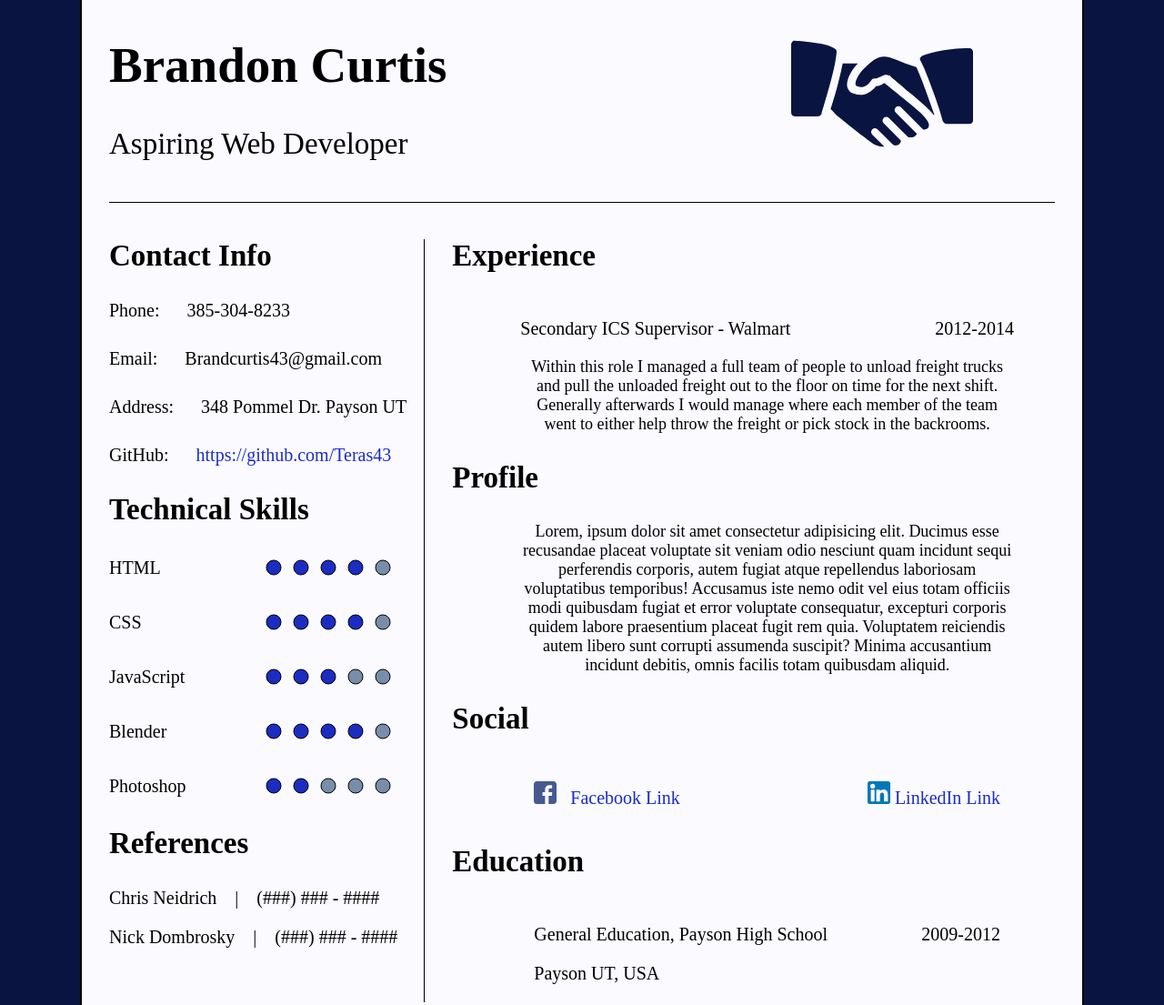
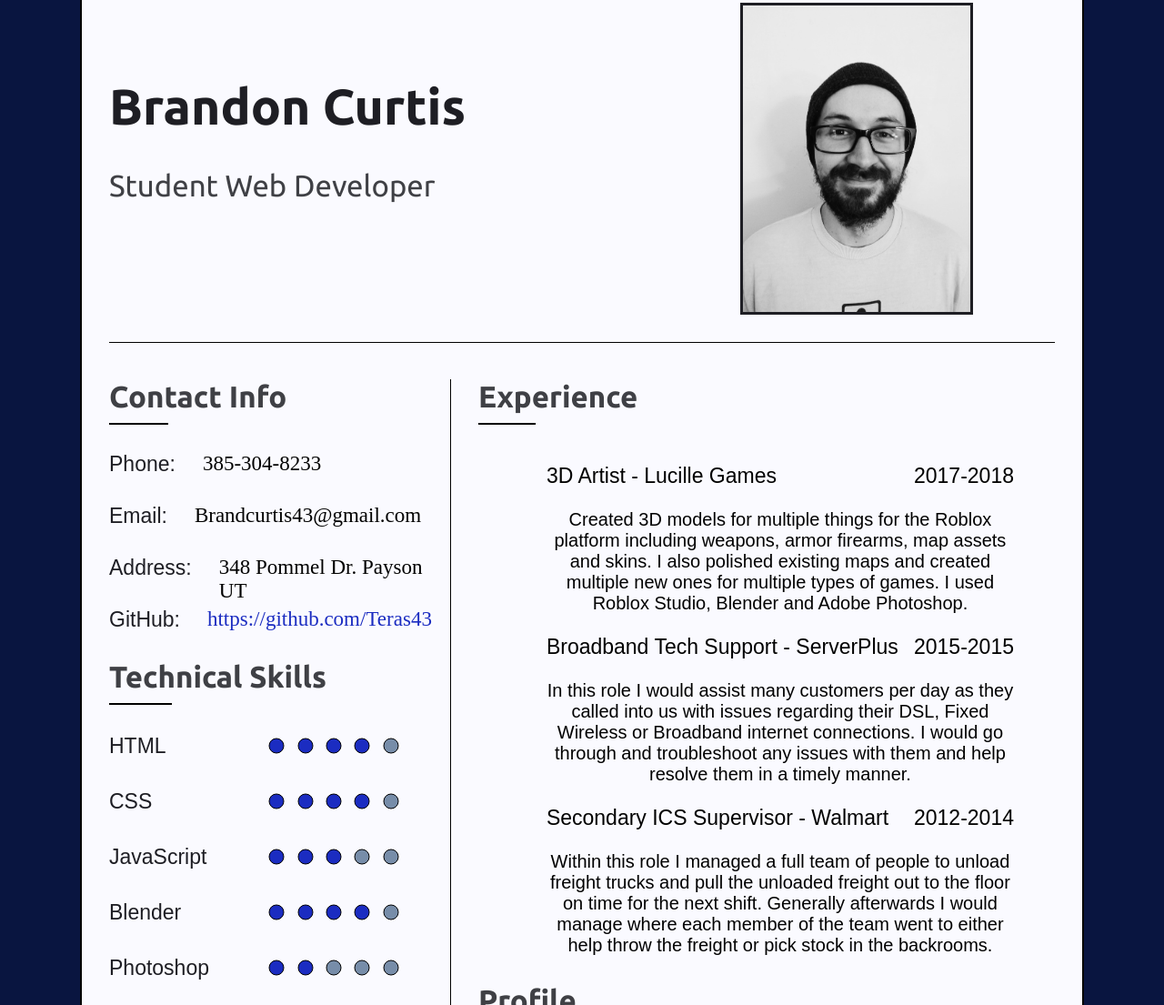
Before and after one commit to Teras43/myResume, a website: page sass/public/index.html in a window 1280 px wide. Shown: the part 109-1214 px from the top of the page at 91% size. Drawn offline with Linux system fonts and the light colour scheme; a web font is replaced by a local one.

Commit message:
Finished up the spacing, coloring and changed the photo. Also added more in the experience section and changed all the fonts.

```diff
--- a/sass/public/index.html
+++ b/sass/public/index.html
@@ -6,6 +6,8 @@
     <meta name="viewport" content="width=device-width, initial-scale=1.0">
     <title>My Resume</title>
     <link rel="stylesheet" href="./stylesheets/styles.css">
+    <link href="https://fonts.googleapis.com/css2?family=Gayathri:wght@100;400;700&display=swap" rel="stylesheet">
+    <link href="https://fonts.googleapis.com/css2?family=Gayathri:wght@100;400;700&family=Ubuntu:ital,wght@0,300;0,400;0,500;0,700;1,300;1,400;1,500;1,700&display=swap" rel="stylesheet">
 </head>
 
 <body>
@@ -14,16 +16,17 @@
             <div class="topBlock flexRow">
                 <div class="topLeft">
                     <h1>Brandon Curtis</h1>
-                    <span class="dressTextTop">Aspiring Web Developer</span>
+                    <span class="dressTextTop">Student Web Developer</span>
                 </div>
                 <div class="topRight">
-                    <img src="../img/agreement.svg" alt="No Img" width="200" height="200">
+                    <img class="topRightImg" src="../img/pictureofme.png" alt="No Img" width="200" height="258">
                 </div>
             </div>
             <div class="pageContent flexRow">
                 <div class="leftSide">
                     <div class="contactInfo">
                         <h2>Contact Info</h2>
+                        <!-- <hr class="contactInfoUnderline"/> -->
                         <div class="flexRow">
                             <span class="contactBody">Phone:</span> 385-304-8233
                         </div>
@@ -180,17 +183,49 @@
                     <div class="referencesInfo">
                         <h2>References</h2>
                         <p>
-                            Chris Neidrich &nbsp;&nbsp;&nbsp;|&nbsp;&nbsp;&nbsp; (###) ### - ####
+                            Chris Neidrich &nbsp;&nbsp;&nbsp;|&nbsp;&nbsp;&nbsp; (801) 318 - 1907
                         </p>
+                        <br/>
                         <p>
-                            Nick Dombrosky &nbsp;&nbsp;&nbsp;|&nbsp;&nbsp;&nbsp; (###) ### - ####
+                            Nick<br/> Dombrosky &nbsp;&nbsp;&nbsp;|&nbsp;&nbsp;&nbsp; (801) 471 - 6709
+                        </p>
+                        <br/>
+                        <p>
+                            Taft Miller &nbsp;&nbsp;&nbsp;|&nbsp;&nbsp;&nbsp; (385) 207 - 1419
                         </p>
                     </div>
                 </div>
                 <div class="rightSide">
                     <div class="experienceBlock">
-                        <h2>Experience</h2>
+                        <h2 class="rightSideHeader">Experience</h2>
                         <div class="experienceBody">
+                            <div class="experienceTop flexRow">
+                                <p>
+                                    3D Artist - Lucille Games
+                                </p>
+                                <p>
+                                    2017-2018
+                                </p>
+                            </div>
+                            <div class="experienceText">
+                                Created 3D models for multiple things for the Roblox platform including weapons, armor
+                                firearms, map assets and skins. I also polished existing maps and created multiple new ones
+                                for multiple types of games. I used Roblox Studio, Blender and Adobe Photoshop.
+                            </div>
+                            <div class="experienceTop flexRow">
+                                <p>
+                                    Broadband Tech Support - ServerPlus
+                                </p>
+                                <p>
+                                    2015-2015
+                                </p>
+                            </div>
+                            <div class="experienceText">
+                                In this role I would assist many customers per day as they called into us with issues
+                                regarding their DSL, Fixed Wireless or Broadband internet connections.
+                                I would go through and troubleshoot any issues with them and help resolve them
+                                in a timely manner.
+                            </div>
                             <div class="experienceTop flexRow">
                                 <p>
                                     Secondary ICS Supervisor - Walmart
@@ -208,31 +243,27 @@
                         </div>
                     </div>
                     <div class="profileBlock">
-                        <h2>Profile</h2>
+                        <h2 class="rightSideHeader">Profile</h2>
                         <p class="profileText">
-                            Lorem, ipsum dolor sit amet consectetur adipisicing elit.
-                            Ducimus esse recusandae placeat voluptate sit veniam odio nesciunt quam incidunt
-                            sequi perferendis corporis,
-                            autem fugiat atque repellendus laboriosam voluptatibus temporibus!
-                            Accusamus iste nemo odit vel eius totam officiis modi quibusdam fugiat et error
-                            voluptate consequatur, excepturi corporis quidem labore praesentium placeat fugit rem quia.
-                            Voluptatem reiciendis autem libero sunt corrupti assumenda suscipit?
-                            Minima accusantium incidunt debitis, omnis facilis totam quibusdam aliquid.
+                            I have had 8 years of experience is customer service based upon multiple jobs that primarily require it.
+                            In regards to computer hardware I have been building and using computers since I was 12. I have built my own computer multiple times and I have knowledge on current computer hardware.
+                            Programming experience has only been something for me in the last year or so.
+                            I also know 3D modeling based in Blender and have used it quite a bit.
                         </p>
                     </div>
                     <div class="socialBlock">
-                        <h2>Social</h2>
-                        <div class="socialText flexRow">
+                        <h2 class="rightSideHeader">Social</h2>
+                        <div class="socialText flexColumn">
                             <p>
-                                <img src="../img/facebook-svgrepo-com.svg" alt="No Img" width="25" height="25"> &nbsp; <a class="allLink" href="#">Facebook Link</a>
+                                <img src="../img/facebook-svgrepo-com.svg" alt="No Img" width="25" height="25"> &nbsp; <a class="allLink" href="https://www.facebook.com/brandcurtis">https://www.facebook.com/brandcurtis</a>
                             </p>
                             <p>
-                                <img src="../img/linkedin-svgrepo-com.svg" alt="No Img" width="25" height="25"> <a class="allLink" href="#">LinkedIn Link</a>
+                                <img src="../img/linkedin-svgrepo-com.svg" alt="No Img" width="25" height="25"> <a class="allLink" href="https://www.linkedin.com/in/brandcurtis/">https://www.linkedin.com/in/brandcurtis/</a>
                             </p>
                         </div>
                     </div>
                     <div class="educationBlock">
-                        <h2>Education</h2>
+                        <h2 class="rightSideHeader">Education</h2>
                         <div class="educationText flexColumn">
                             <div class="educationTextTop flexRow">
                                 <p>
@@ -247,6 +278,19 @@
                                     Payson UT, USA
                                 </p>
                             </div>
+                            <div class="educationTextTop flexRow">
+                                <p>
+                                    Web Programming & Development,<br/> Mountainland Technical College
+                                </p>
+                                <p>
+                                    2020-2021
+                                </p>
+                            </div>
+                            <div class="educationTextBot flexRow">
+                                <p>
+                                    Lehi UT, USA
+                                </p>
+                            </div>
                         </div>
                     </div>
                 </div>
--- a/sass/src/styles/styles.scss
+++ b/sass/src/styles/styles.scss
@@ -19,12 +19,16 @@ $bottomRightMargin2: 0px 30px 30px 0px;
 $textBodyMargin: 0px 90px 20px 90px;
 $sizedFonts1: 55px;
 $sizedFonts2: 33px;
-$sizedFonts3: 20px;
-$sizedFonts4: 18px;
+$sizedFonts3: 23px;
+$sizedFonts4: 20px;
 $resumeBackgroundColor: #FAFAFF;
 $pageBackgroundColor: #091540;
 $linkAndCircleColor: #1B2CC1;
+$primaryColor: #1e1e24;
 $secondaryColor: #016FB9;
+$thirdColor: #3f4045;
+$fontStack: 'Gayathri', sans-serif;
+$fontStack2: 'Ubuntu', sans-serif;
 
 // General Page CSS
 
@@ -56,25 +60,38 @@ $secondaryColor: #016FB9;
 
 .topBlock {
     margin: 70px 30px 40px 30px;
-    padding-bottom: 15px;
+    padding-bottom: 30px;
     border-bottom: 1px solid black;
     justify-content: $justifyMiddle;
 }
 
+.topLeft {
+    margin-top: 45px;
+}
+
 .topRight {
     margin-right: 90px;
+    border: 3px solid $primaryColor;
+    width: 250px;
 }
 
 .topRightImg {
-    fill: #091540;
+    height: 100%;
+    width: 100%;
+    object-fit: fill;
 }
 
 h1 {
     font-size: $sizedFonts1;
+    position: relative;
+    font-family: $fontStack2;
+    color: $primaryColor;
 }
 
 .dressTextTop {
     font-size: $sizedFonts2;
+    font-family: $fontStack2;
+    color: $thirdColor;
 }
 
 .leftSide {
@@ -94,10 +111,13 @@ h1 {
 
 .contactInfo {
     font-size: $sizedFonts3;
+    margin-right: 20px;
 }
 
 .contactBody {
     margin: $bottomRightMargin2;
+    font-family: $fontStack;
+    color: $primaryColor;
 }
 
 .allLink {
@@ -109,6 +129,22 @@ h2 {
     @extend .contactBody;
     font-size: $sizedFonts2;
     margin-top: 0px;
+    color: #3f4045;
+    font-family: $fontStack2;
+}
+
+.rightSideHeader {
+    width: 316.328px;
+    margin-bottom: 20px;
+}
+
+h2:after {
+    content: "";
+    display: block;
+    margin-top: 10px;
+    width: 20%;
+    height: 2px;
+    background-color: black;
 }
 
 .technicalSkills {
@@ -126,14 +162,17 @@ h2 {
 
 .skillsRating {
     @extend .contactInfo;
+    font-family: $fontStack;
 }
 
 .referencesInfo {
     @extend .contactInfo;
+    font-family: $fontStack;
 }
 
 .experienceBody {
     @include paragraphFormats();
+    font-family: $fontStack;
 }
 
 .experienceTop {
@@ -149,12 +188,14 @@ h2 {
 .profileText {
     @include paragraphFormats();
     font-size: $sizedFonts4;
+    font-family: $fontStack;
 }
 
 .socialText {
     @extend .technicalSkills;
     margin: $textBodyMargin;
     font-size: $sizedFonts3;
+    font-family: $fontStack;
 }
 
 .educationText {
@@ -162,18 +203,14 @@ h2 {
     margin-left: 45px;
     margin-right: 45px;
     font-size: $sizedFonts3;
+    font-family: $fontStack;
 }
 
 .educationTextTop {
     @extend .educationText;
-    // color: $secondaryColor;
 }
 
 .educationTextBot {
     @extend .educationText;
-    // color: $secondaryColor;
+    margin-top: -30px;
 }
-
-.educationTextBot > p {
-    margin-top: 0px;
-}
```
Also changed, not shown: sass/img/agreement.svg (deleted), sass/img/pictureofme.png (added), sass/public/stylesheets/styles.css, 1 other file.
